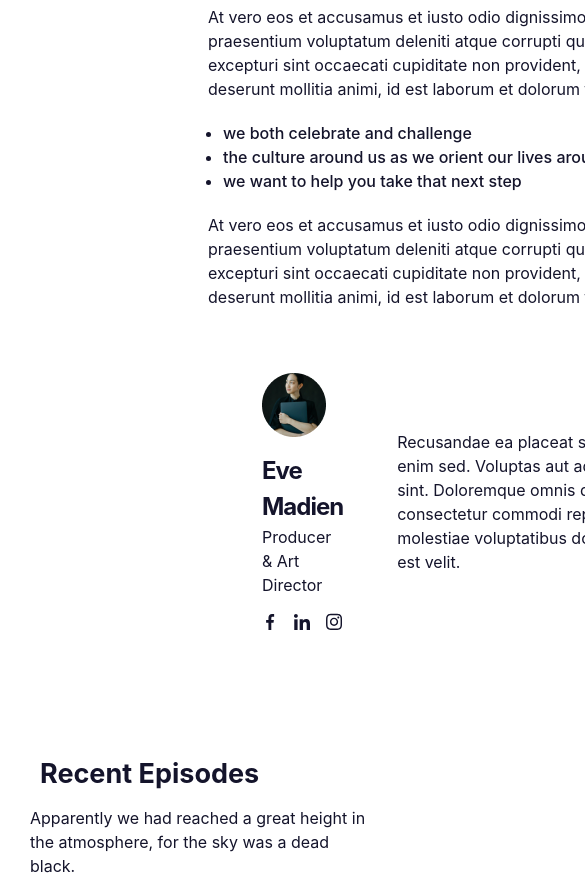
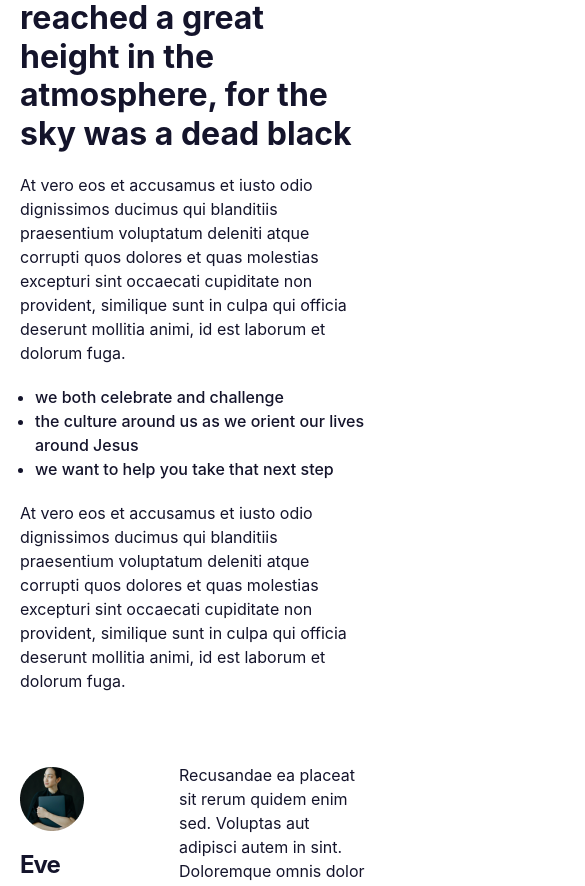
Before and after one commit to Canaga81/podcast, a React (Vite) app: page /incard/1 in a window 390 px wide. Shown: the part 1067-1953 px from the top of the page, 585 px wide, since content can reach past the window. Built offline with nearby package versions, Linux system fonts and the light colour scheme.

Commit message:
InCard Responsive Finish

```diff
--- a/src/components/InformationPerson/InformationPerson.css
+++ b/src/components/InformationPerson/InformationPerson.css
@@ -2,7 +2,6 @@
     padding-left: 20.8rem;
     padding-bottom: 12.8rem;
 }
-
 
 .informationPerson_container {
     display: flex;
@@ -12,7 +11,7 @@
 
 .informationPerson_container .information_blue_div {
     width: 1.6rem;
-    height: 21.1rem;
+    min-height: 21.1rem;
     background: var(--blue-btn-bg);
 }
 
@@ -53,7 +52,7 @@
 }
 
 .informationPerson_container .information_desc .information_desc-p {
-    width: 32rem;
+    max-width: 32rem;
     color: var(--black-color);
     font-family: Inter;
     font-size: 1.6rem;
@@ -61,3 +60,24 @@
     font-weight: 400;
     line-height: 150%;
 }
+
+@media(max-width: 1280px) {
+
+    .informationPerson {
+        padding: 0 2rem;
+        padding-bottom: 6rem;
+    }
+
+    .informationPerson_container {
+        justify-content: center;
+    }
+
+}
+
+@media(max-width: 475px) {
+
+    .informationPerson_container .information_blue_div {
+        display: none;
+    }
+
+}
--- a/src/components/Makers/Makers.css
+++ b/src/components/Makers/Makers.css
@@ -21,7 +21,7 @@
 }
 
 .makers_container-left .makers_left_text_cont .makers_title {
-    width: 38.7rem;
+    max-width: 38.7rem;
     color: var(--black-color);
     font-family: Inter;
     font-size: 3.2rem;
@@ -31,7 +31,7 @@
 }
 
 .makers_container-left .makers_left_text_cont .makers_desc {
-    width: 63.6rem;
+    max-width: 63.6rem;
     color: var(--black-color);
     font-family: Inter;
     font-size: 1.6rem;
@@ -45,7 +45,7 @@
 }
 
 .makers_container-left .makers_left_text_cont .makers_ul .makers_li {
-    width: 44.8607rem;
+    max-width: 44.8607rem;
     color: var(--black-color);
     font-family: Inter;
     font-size: 1.6rem;
@@ -68,3 +68,23 @@
     font-weight: 600;
     line-height: 125%;
 }
+
+@media(max-width: 1280px) {
+
+    .makers {
+        padding: 0 2rem;
+        padding-bottom: 7rem;
+    }
+
+}
+@media(max-width: 1000px) {
+
+    .makers_container-right {
+        display: none;
+    }
+
+    .makers_container {
+        justify-content: center;
+    }
+
+}
```
Also changed, not shown: src/components/DetailedCard/DetailedCard.jsx (+6 -3 lines).
